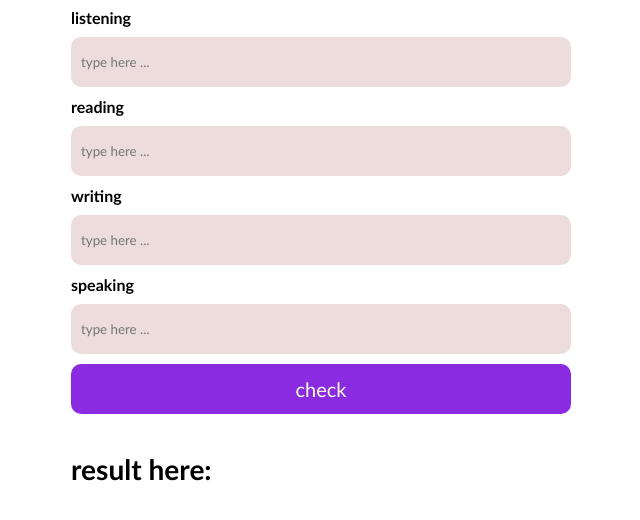
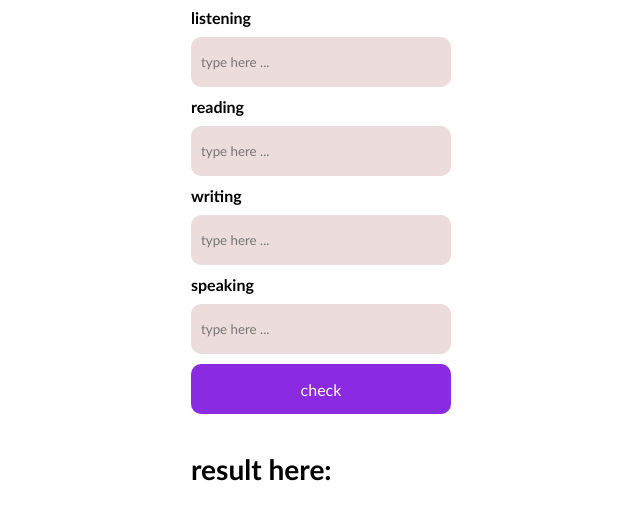
Before and after one commit to AbbosxonDeveloper/IELTS_CALCULATOR, a plain HTML site: page index.html in a window 1280 px wide. Shown: the whole page, without its empty margins (319-959 px from the left). Drawn offline with Linux system fonts and the light colour scheme.

Commit message:
little style change

```diff
--- a/style.css
+++ b/style.css
@@ -14,7 +14,7 @@ input {
 form {
     display: flex;
     flex-direction: column;
-    max-width: 500px;
+    max-width: 260px;
     margin: 0 auto;
     gap: 10px;
 }
@@ -26,7 +26,7 @@ button {
     background-color: blueviolet;
     color: #fffdde;
     display: block;
-    font-size: 20px;
+    font-size: 16px;
 }
 
 .res {
```
